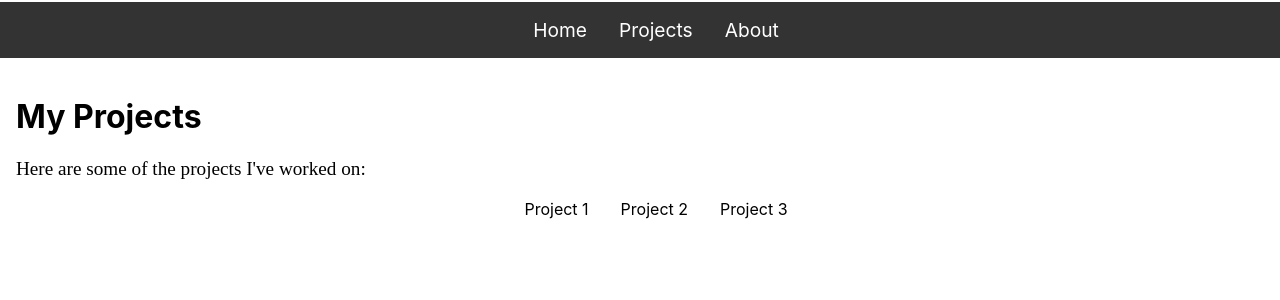
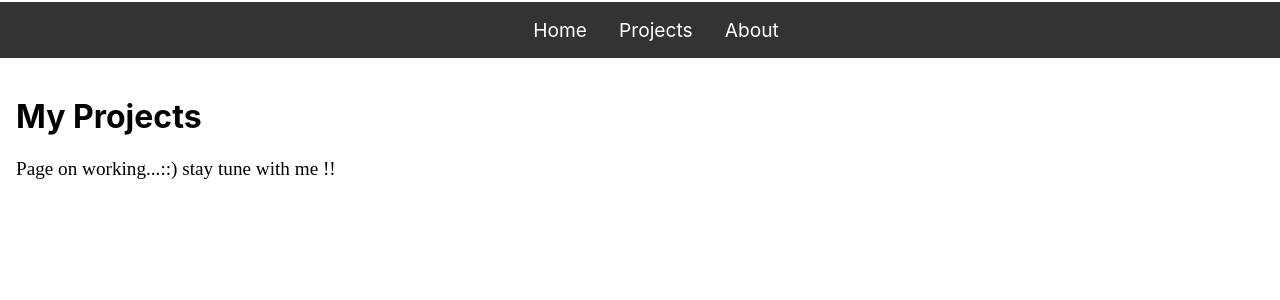
Before and after one commit to Mkeyur1920/keyurmistry, a React (Create React App) app: page /projects in a window 1280 px wide. Shown: the top 300 px of the page. Built offline with nearby package versions, Linux system fonts and the light colour scheme.

Commit message:
imgs tags fix commit.

```diff
--- a/package.json
+++ b/package.json
@@ -7,6 +7,7 @@
     "@testing-library/react": "^13.4.0",
     "@testing-library/user-event": "^13.5.0",
     "react": "^18.3.1",
+    "react-bootstrap": "^2.10.4",
     "react-dom": "^18.3.1",
     "react-router-dom": "^6.26.1",
     "react-scripts": "5.0.1",
--- a/src/pages/About.css
+++ b/src/pages/About.css
@@ -9,7 +9,6 @@
 }
 p {
     font-family: 'Times New Roman';
-    text-justify: auto;
     font-size :larger;
 }
 img {
--- a/src/pages/About.js
+++ b/src/pages/About.js
@@ -1,5 +1,6 @@
 import React from "react";
 import "./About.css";
+import pythonLogo from "./../assets/python_logo.png";
 
 const About = () => {
   return (
@@ -15,10 +16,9 @@ const About = () => {
       <div className="skills">
         <div className="skill-item">
           <h2>Coding Languages</h2>
-          <img src="./../assets//python_logo.jpg" alt="Python" />
-
-          <h3>Python</h3>
-
+          <h3>
+            Python <img src={pythonLogo} alt="Python" />
+          </h3>
           <p>
             Python taught me the power of simplicity and readability in code.
             It’s my go-to language for quick scripting, data analysis, and
--- a/src/pages/Home.css
+++ b/src/pages/Home.css
@@ -8,3 +8,11 @@
     margin-right: auto;
 
 }
+p{
+    height: auto;
+    width: 45em;
+}
+img {
+    height: 25px;
+    width: 24px;
+}
--- a/src/pages/Home.js
+++ b/src/pages/Home.js
@@ -7,6 +7,7 @@ const Home = () => {
     <div className="HomeClass">
       <h1>Welcome</h1>
       <h2>Hi, I'm {userName} !</h2>
+
       <p>
         I’m a dedicated Software Developer with a passion for exploring new
         technologies and solving complex problems. Over the years, I've honed my
--- a/src/pages/Projects.js
+++ b/src/pages/Projects.js
@@ -5,12 +5,13 @@ const Projects = () => {
   return (
     <div className="PojectsClass">
       <h1>My Projects</h1>
-      <p>Here are some of the projects I've worked on:</p>
+      <p>Page on working...::) stay tune with me !!</p>
+      {/* <p>Here are some of the projects I've worked on:</p>
       <ul>
         <li>Project 1</li>
         <li>Project 2</li>
         <li>Project 3</li>
-      </ul>
+      </ul> */}
     </div>
   );
 };
```
